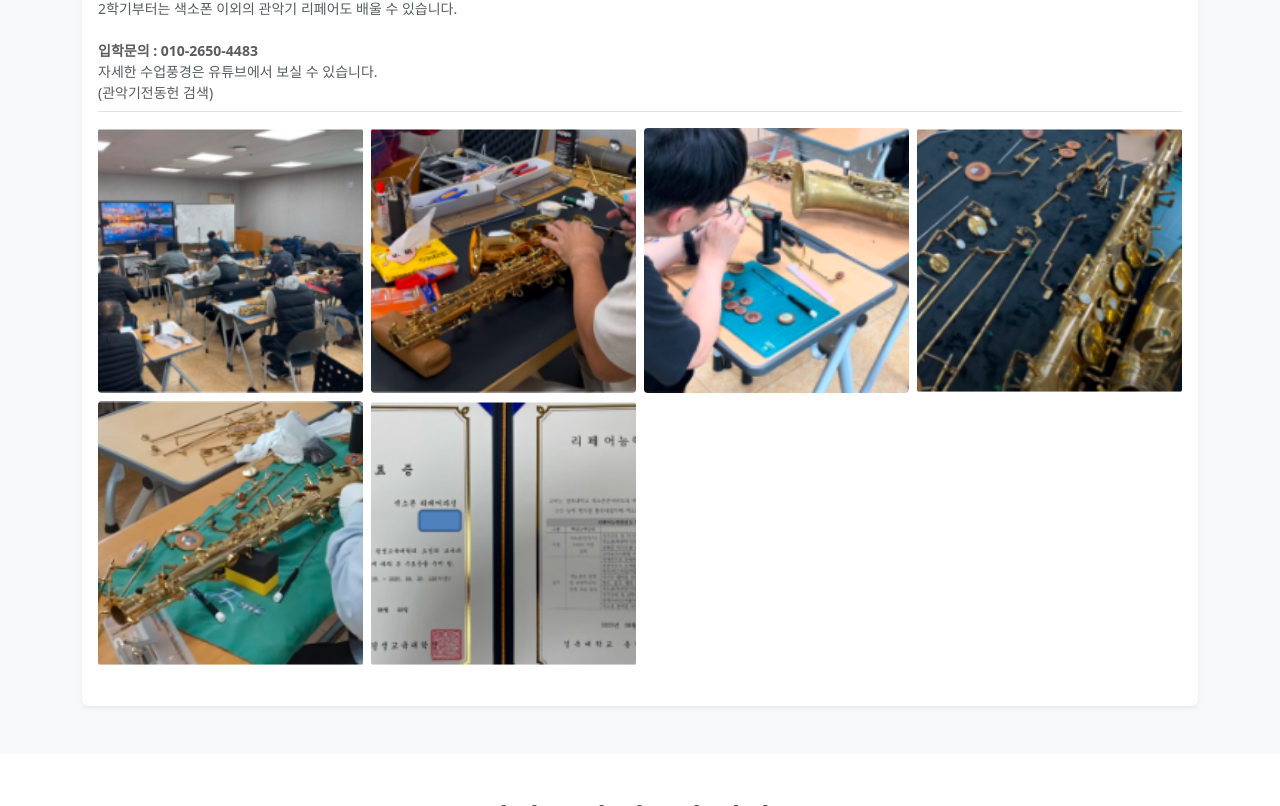
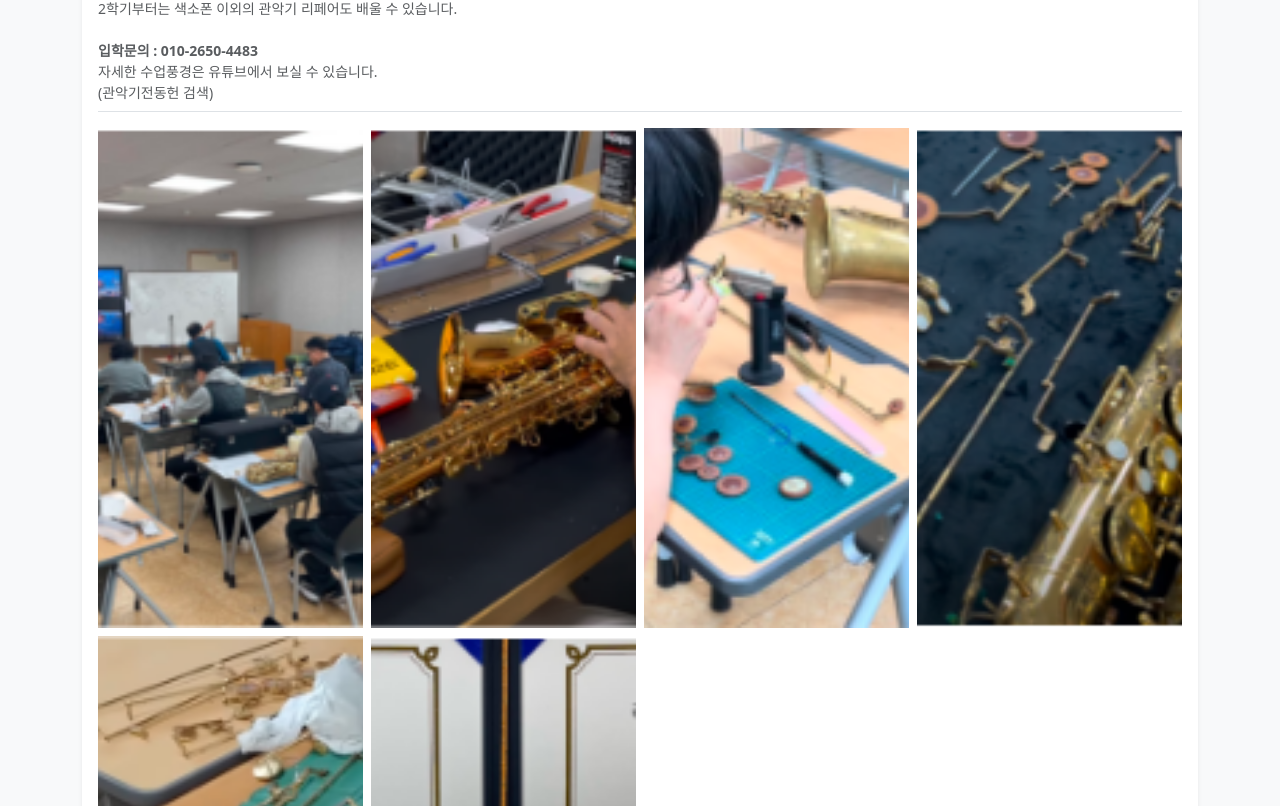
Before and after one commit to detectivekang/musicfix, a Next.js app: page / in a window 1280 px wide. Shown: the part 1914-2720 px from the top of the page. Built offline with nearby package versions, Linux system fonts and the light colour scheme; a web font is replaced by a local one.

Commit message:
pricing 그냥 제거함

```diff
--- a/src/app/Edu.tsx
+++ b/src/app/Edu.tsx
@@ -1,13 +1,23 @@
-// components/Edu.tsx
+// src/app/Edu.tsx
 "use client";
 
 import { useState, useCallback, useEffect } from "react";
-import Image from "next/image"; // ✅ next/image 사용
+import Image from "next/image";
 
-// ===============================
-// 재사용 가능한 갤러리 컴포넌트
-// ===============================
-const RepairGallery = ({
+interface RepairGalleryProps {
+  title: string;
+  description: React.ReactNode;
+  imageCount: number;
+  imageBaseUrl: string;
+  onImageClick: (info: {
+    index: number;
+    count: number;
+    baseUrl: string;
+    itemTitle: string;
+  }) => void;
+}
+
+const RepairGallery: React.FC<RepairGalleryProps> = ({
   title,
   description,
   imageCount,
@@ -26,13 +36,12 @@ const RepairGallery = ({
     <div className="row g-2">
       {Array.from({ length: imageCount }).map((_, index) => (
         <div key={index} className="col-6 col-sm-4 col-md-3">
-          <div
-            style={{
-              position: "relative",
-              width: "100%",
-              aspectRatio: "1/1",
-              cursor: "pointer",
-            }}
+          <Image
+            src={`/images/${imageBaseUrl}_${index + 1}.png`}
+            alt={`${title} 사진 ${index + 1}`}
+            width={500}
+            height={500}
+            style={{ objectFit: "cover", width: "100%", cursor: "pointer" }}
             onClick={() =>
               onImageClick({
                 index,
@@ -41,31 +50,37 @@ const RepairGallery = ({
                 itemTitle: title,
               })
             }
-          >
-            <Image
-              src={`/images/${imageBaseUrl}_${index + 1}.png`}
-              alt={`${title} 사진 ${index + 1}`}
-              fill
-              style={{ objectFit: "cover", borderRadius: "0.25rem" }}
-            />
-          </div>
+          />
         </div>
       ))}
     </div>
   </div>
 );
 
-// ===============================
-// 라이트박스 모달
-// ===============================
-const LightboxModal = ({ isOpen, currentImage, onClose, onNavigate }) => {
+interface LightboxModalProps {
+  isOpen: boolean;
+  currentImage: {
+    index: number;
+    count: number;
+    baseUrl: string;
+    itemTitle: string;
+  } | null;
+  onClose: () => void;
+  onNavigate: (direction: number) => void;
+}
+
+const LightboxModal: React.FC<LightboxModalProps> = ({
+  isOpen,
+  currentImage,
+  onClose,
+  onNavigate,
+}) => {
   useEffect(() => {
     if (!isOpen) return;
 
     const handleEscape = (e: KeyboardEvent) => {
       if (e.key === "Escape") onClose();
     };
-
     document.addEventListener("keydown", handleEscape);
     return () => document.removeEventListener("keydown", handleEscape);
   }, [isOpen, onClose]);
@@ -77,7 +92,11 @@ const LightboxModal = ({ isOpen, currentImage, onClose, onNavigate }) => {
   return (
     <div
       className="modal d-block"
-      style={{ backgroundColor: "rgba(0,0,0,0.9)", zIndex: 1050 }}
+      style={{
+        backgroundColor: "rgba(0,0,0,0.9)",
+        zIndex: 1050,
+        overflowY: "auto",
+      }}
     >
       <div className="modal-dialog modal-xl modal-dialog-centered">
         <div className="modal-content bg-transparent border-0">
@@ -86,9 +105,10 @@ const LightboxModal = ({ isOpen, currentImage, onClose, onNavigate }) => {
             onClick={onClose}
             style={{ zIndex: 1051 }}
           />
+
           <div
             className="modal-body text-center position-relative p-0"
-            style={{ overflow: "auto", maxHeight: "100vh" }}
+            style={{ maxHeight: "100vh" }}
           >
             <h4 className="text-white mb-2">
               {itemTitle} ({index + 1} / {count})
@@ -98,26 +118,25 @@ const LightboxModal = ({ isOpen, currentImage, onClose, onNavigate }) => {
               <button
                 className="btn btn-secondary position-absolute top-50 start-0 translate-middle-y ms-3 fs-3"
                 onClick={() => onNavigate(-1)}
-                style={{ width: "40px", height: "60px" }}
+                style={{ width: "40px", height: "60px", zIndex: 1051 }}
               >
                 &lt;
               </button>
             )}
 
-            <div style={{ position: "relative", width: "100%", height: "80vh", margin: "0 auto" }}>
-              <Image
-                src={`/images/${baseUrl}_${index + 1}.png`}
-                alt={`${itemTitle} 사진 ${index + 1}`}
-                fill
-                style={{ objectFit: "contain" }}
-              />
-            </div>
+            <Image
+              src={`/images/${baseUrl}_${index + 1}.png`}
+              alt={`${itemTitle} 사진 ${index + 1}`}
+              width={800}
+              height={800}
+              style={{ maxHeight: "90vh", objectFit: "contain" }}
+            />
 
             {index < count - 1 && (
               <button
                 className="btn btn-secondary position-absolute top-50 end-0 translate-middle-y me-3 fs-3"
                 onClick={() => onNavigate(1)}
-                style={{ width: "40px", height: "60px" }}
+                style={{ width: "40px", height: "60px", zIndex: 1051 }}
               >
                 &gt;
               </button>
@@ -129,13 +148,12 @@ const LightboxModal = ({ isOpen, currentImage, onClose, onNavigate }) => {
   );
 };
 
-// ===============================
-// Edu 페이지
-// ===============================
 export default function Edu() {
-  const [lightbox, setLightbox] = useState(null);
+  const [lightbox, setLightbox] = useState<LightboxModalProps["currentImage"]>(
+    null
+  );
 
-  const handleImageClick = useCallback((imageInfo) => {
+  const handleImageClick = useCallback((imageInfo: any) => {
     setLightbox(imageInfo);
   }, []);
 
@@ -143,7 +161,7 @@ export default function Edu() {
     setLightbox(null);
   }, []);
 
-  const handleNavigate = useCallback((direction) => {
+  const handleNavigate = useCallback((direction: number) => {
     setLightbox((prev) => {
       if (!prev) return null;
       const nextIndex = prev.index + direction;
@@ -162,9 +180,7 @@ export default function Edu() {
       />
 
       <div className="container">
-        <h2 className="fw-bold text-center mb-5">
-          색소폰 리페어 교육
-        </h2>
+        <h2 className="fw-bold text-center mb-5">색소폰 리페어 교육</h2>
 
         <div className="row">
           <div className="col-12">
@@ -172,13 +188,19 @@ export default function Edu() {
               title="경복대학교(남양주캠퍼스) 색소폰 리페어 과정"
               description={
                 <>
-                  일본에서 전문적으로 배운 커리큘럼과 현장경험을 바탕으로<br />
-                  경복대학교(남양주)에서 색소폰 리페어를 체계적으로 지도하고 있습니다.
-                  <br /><br />
+                  일본에서 전문적으로 배운 커리큘럼과 현장경험을 바탕으로
+                  <br />
+                  경복대학교(남양주)에서 색소폰 리페어를 체계적으로 지도하고
+                  있습니다.
+                  <br />
+                  <br />
                   2학기부터는 색소폰 이외의 관악기 리페어도 배울 수 있습니다.
-                  <br /><br />
-                  <strong>입학문의 : 010-2650-4483</strong><br />
-                  자세한 수업풍경은 유튜브에서 보실 수 있습니다.<br />
+                  <br />
+                  <br />
+                  <strong>입학문의 : 010-2650-4483</strong>
+                  <br />
+                  자세한 수업풍경은 유튜브에서 보실 수 있습니다.
+                  <br />
                   (관악기전동헌 검색)
                 </>
               }
--- a/src/app/page.tsx
+++ b/src/app/page.tsx
@@ -2,7 +2,6 @@
 import Hero from './Hero';
 import About from './About';
 import History from './History';
-// import Pricing from './Pricing';
 import Contact from './Contact';
 import Footer from './Footer';
 
```
Also changed, not shown: src/app/Hero.module.css (+1 -9 lines).
